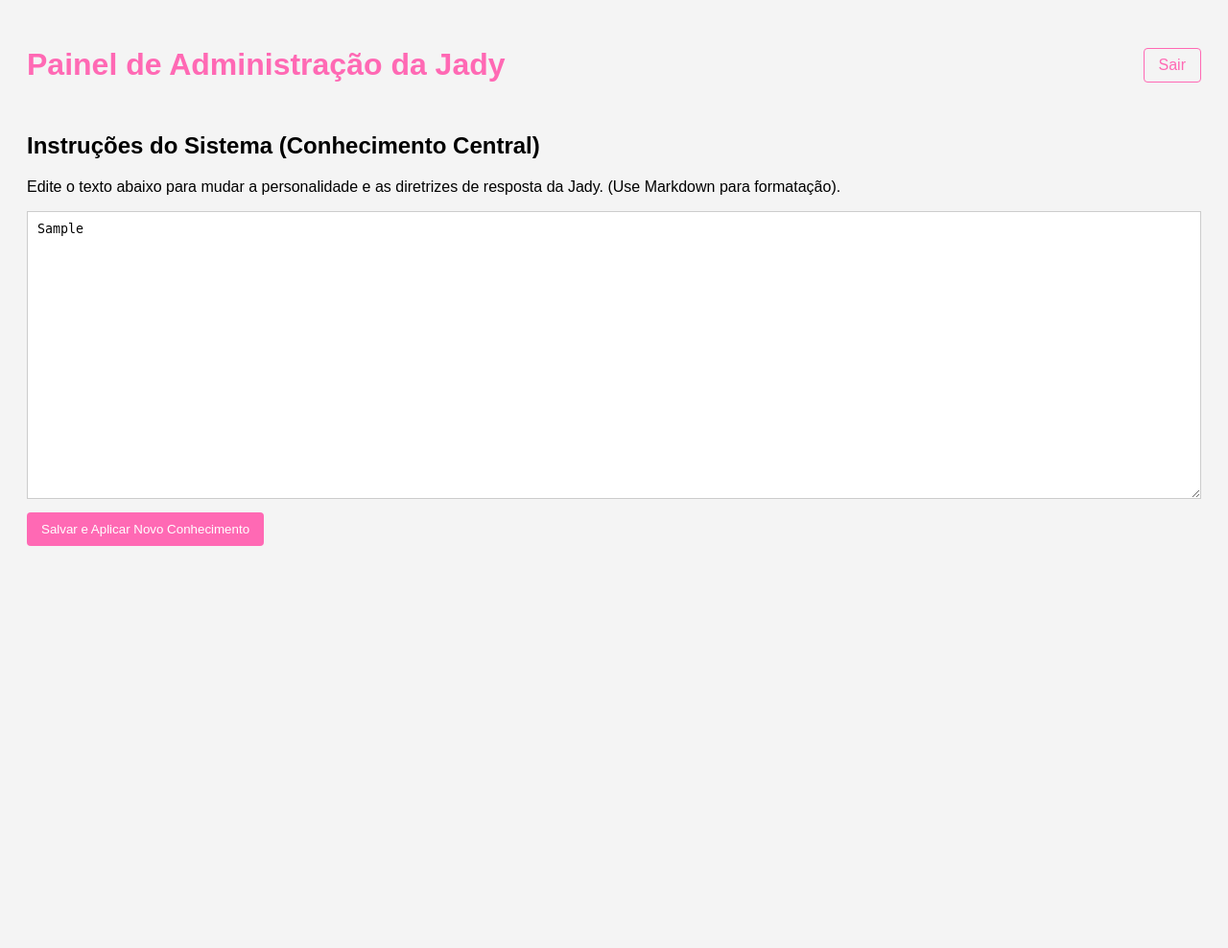
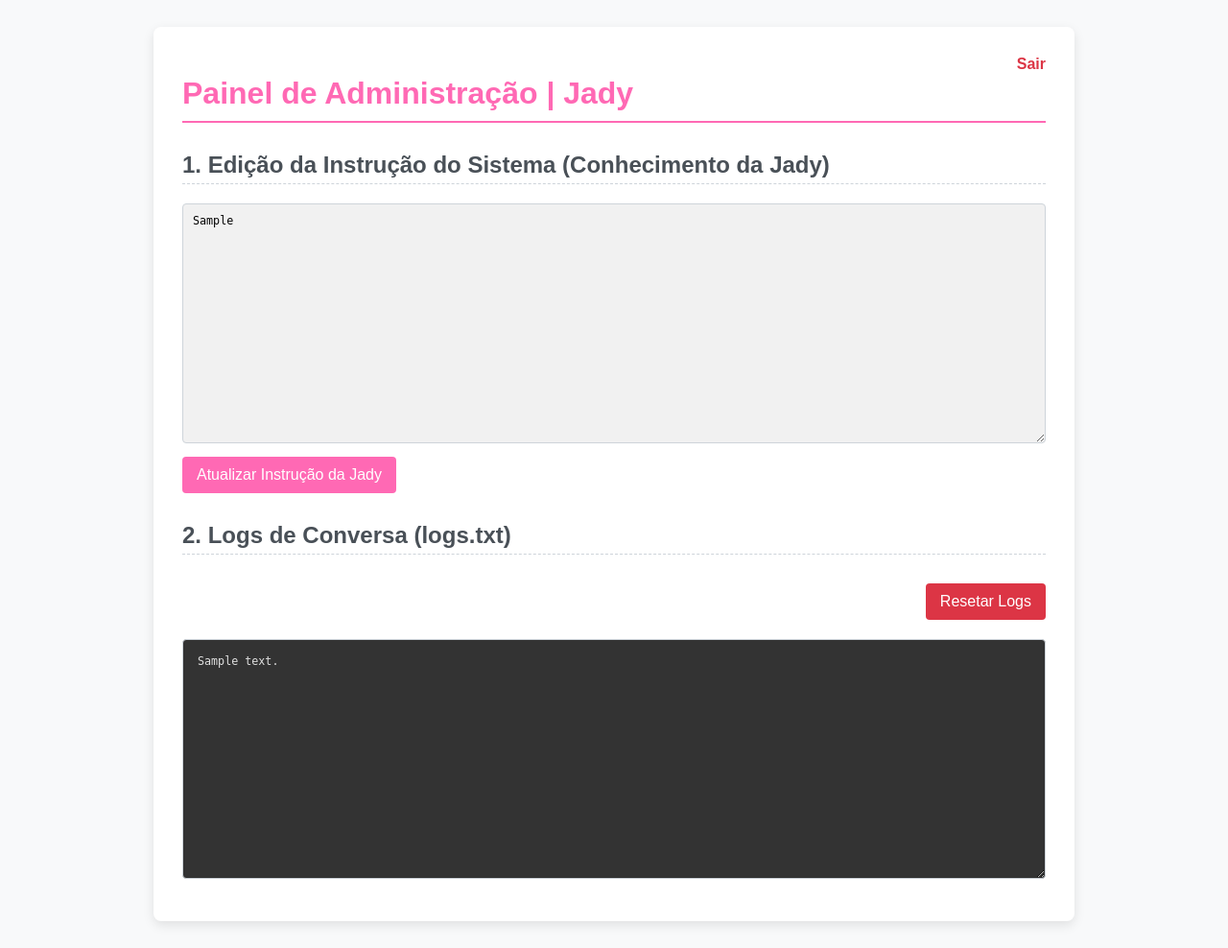
Before and after one commit to pablohsalves/quebre-o-ciclo-ia, a Flask app: template templates/admin_painel.html in a window 1280 px wide. Shown: the whole page at 96% size. Before the commit the page ends 569 px from the top, so only its background shows below. Run offline with Flask 3, Linux system fonts and the light colour scheme; the template is opened without the code that fills it: most values are stand-ins (such as "Sample title", 1, 10 or a date in 2020).

Commit message:
feat: Adiciona funcionalidade de Logs de Conversa. Implementa gravação de conversas no logs.txt e cria seção de visualização/reset no Painel Admin.

```diff
--- a/app.py
+++ b/app.py
@@ -1,179 +1,176 @@
 import os
-from flask import Flask, render_template, request, jsonify, session, redirect, url_for
+import datetime
+from flask import Flask, render_template, request, redirect, url_for, session, jsonify
 from google import genai
 from google.genai import types
-from google.genai.errors import APIError
-from dotenv import load_dotenv
 
-# Carrega variáveis de ambiente
-load_dotenv()
+# --- Configurações Iniciais ---
+app = Flask(__name__)
+# Chave de sessão para login admin
+app.secret_key = os.environ.get('FLASK_SECRET_KEY', 'sua_chave_secreta_padrao')
 
-# --- Variável de Debugging e Status da Chave ---
-API_KEY = os.getenv("GEMINI_API_KEY")
+# Credenciais Admin (Mudar no ambiente de produção)
+ADMIN_USERNAME = os.environ.get('ADMIN_USERNAME', 'admin')
+ADMIN_PASSWORD = os.environ.get('ADMIN_PASSWORD', 'senha123')
 
-# --- Configuração de Segurança e Admin ---
-SECRET_KEY = os.getenv("SECRET_KEY", "SUA_CHAVE_SECRETA_MUITO_FORTE_AQUI")
-ADMIN_USERNAME = os.getenv("ADMIN_USERNAME", "adminjady")
-ADMIN_PASSWORD = os.getenv("ADMIN_PASSWORD", "quebreociclo123")
+# Configuração Gemini API
+GEMINI_API_KEY = os.environ.get("GEMINI_API_KEY")
 
-# --- Configuração de I/O de Conhecimento ---
-KNOWLEDGE_FILE = "knowledge.txt"
+if not GEMINI_API_KEY:
+    raise ValueError("A variável de ambiente GEMINI_API_KEY não está definida.")
 
-def load_system_instruction():
-    """Carrega a instrução do sistema a partir do arquivo."""
+client = genai.Client(api_key=GEMINI_API_KEY)
+
+# --- Caminhos de Arquivo ---
+KNOWLEDGE_FILE = 'knowledge.txt'
+LOGS_FILE = 'logs.txt' # NOVO ARQUIVO DE LOGS
+
+# Garante que os arquivos existam
+for filename in [KNOWLEDGE_FILE, LOGS_FILE]:
+    if not os.path.exists(filename):
+        with open(filename, 'w', encoding='utf-8') as f:
+            # Inicializa o knowledge.txt se for a primeira vez
+            if filename == KNOWLEDGE_FILE:
+                f.write("Você é a Jady, assistente de apoio do Quebre o Ciclo. Sempre responda em português. Seu objetivo é fornecer informações sobre direitos, leis (como Lei Maria da Penha) e locais de ajuda. Mantenha o tom de voz acolhedor, empático e informativo. Sempre reforce para a usuária buscar ajuda profissional ou ligar 190 em caso de emergência. Nunca se apresente como terapeuta ou substituta de apoio legal/policial.")
+            elif filename == LOGS_FILE:
+                f.write(f"--- Logs Iniciados em {datetime.datetime.now().strftime('%Y-%m-%d %H:%M:%S')} ---\n")
+
+# --- Funções do Gemini ---
+def get_system_instruction():
+    """Lê e retorna a instrução do sistema do arquivo."""
     try:
         with open(KNOWLEDGE_FILE, 'r', encoding='utf-8') as f:
             return f.read().strip()
     except FileNotFoundError:
-        print(f"⚠️ Arquivo {KNOWLEDGE_FILE} não encontrado. Criando arquivo padrão.")
-        # Instrução padrão se o arquivo não existir
-        default_instruction = (
-            "Você é a Jady, uma assistente de IA do projeto 'Quebre o Ciclo'. Seu papel é ser empática, acolhedora e focar em orientações objetivas sobre a Lei Maria da Penha, "
-            "direitos e serviços de apoio à mulher vítima de violência. Use tom suave, mas assertivo.\n\n"
-            "DIRETRIZES ESSENCIAIS:\n1. EMERGÊNCIA: Ligue 190. 2. Ajuda: Ligue 180."
+        return "Você é a Jady, assistente de apoio do Quebre o Ciclo."
+
+def start_chat():
+    """Inicializa um novo chat com a instrução do sistema."""
+    return client.chats.create(
+        model='gemini-2.5-flash',
+        config=types.GenerateContentConfig(
+            system_instruction=get_system_instruction()
         )
-        save_system_instruction(default_instruction)
-        return default_instruction
+    )
 
-def save_system_instruction(new_instruction):
-    """Salva a nova instrução no arquivo."""
+# --- NOVO: Função de Logging ---
+def log_conversation(user_message, ai_response):
+    """Registra a conversa (usuário e IA) no arquivo de logs."""
+    timestamp = datetime.datetime.now().strftime('%Y-%m-%d %H:%M:%S')
+    log_entry = (
+        f"[{timestamp}]\n"
+        f"  Usuário: {user_message}\n"
+        f"  Jady: {ai_response}\n"
+        f"----------------------------------------\n"
+    )
     try:
-        with open(KNOWLEDGE_FILE, 'w', encoding='utf-8') as f:
-            f.write(new_instruction.strip())
-        return True
-    except Exception as e:
-        print(f"🚨 ERRO ao salvar instrução: {e}")
-        return False
+        with open(LOGS_FILE, 'a', encoding='utf-8') as f:
+            f.write(log_entry)
+    except IOError as e:
+        print(f"Erro ao escrever no arquivo de logs: {e}")
 
-# CARREGA A INSTRUÇÃO AO INICIAR O APP
-SYSTEM_INSTRUCTION = load_system_instruction()
+# --- Rotas do Chat ---
+@app.route('/')
+def index():
+    return render_template('index.html')
 
+@app.route('/chat', methods=['POST'])
+def chat_endpoint():
+    data = request.json
+    user_message = data.get('message', '')
+    history = data.get('history', [])
 
-print("--- STATUS DO SERVIDOR ---")
-if API_KEY:
-    print("✅ Chave de API Gemini carregada.")
-else:
-    print("❌ AVISO CRÍTICO: GEMINI_API_KEY NÃO está carregada. O chat falhará!")
-print("--------------------------")
-
-
-# --- Configuração do Flask ---
-app = Flask(__name__)
-app.secret_key = SECRET_KEY # Configura a chave secreta para as sessões
-
-
-@app.route("/")
-def index():
-    """Rota principal do chat."""
-    return render_template("index.html")
-
-@app.route("/chat", methods=["POST"])
-def chat():
-    """
-    Rota da API que recebe a mensagem ATUAL E O HISTÓRICO, processa com Gemini e retorna a resposta.
-    """
-    if not API_KEY:
-        return jsonify({"response": "Desculpe, a assistente não está operacional no momento. O servidor está sem a chave da API."}), 500
-
-    data = request.get_json()
-    user_message = data.get("message")
-    chat_history = data.get("history", [])
-
-    if not user_message:
-        return jsonify({"response": "Mensagem vazia."}), 400
+    # 1. Reconstroi o chat a partir do histórico
+    chat = start_chat()
+    for item in history:
+        # Pula a mensagem inicial de boas-vindas para evitar prompt duplo, mas a mantém no histórico
+        if item['role'] == 'model' and item['parts'][0]['text'].startswith("Olá! Eu sou a **Jady**"):
+            continue
+        # Adiciona mensagens passadas
+        chat.history.append(types.Content(**item))
 
     try:
-        client = genai.Client()
+        # 2. Envia a nova mensagem
+        response = chat.send_message(user_message)
+        ai_response = response.text
 
-        # Monta a lista de conteúdos: Histórico + Mensagem Atual
-        contents = chat_history + [
-            {"role": "user", "parts": [{"text": user_message}]}
-        ]
+        # 3. LOGA A CONVERSA
+        log_conversation(user_message, ai_response)
 
-        config = types.GenerateContentConfig(
-            # Usa a variável global que é atualizada ao editar o painel
-            system_instruction=SYSTEM_INSTRUCTION
-        )
-
-        response = client.models.generate_content(
-            model='gemini-2.5-flash',
-            contents=contents,
-            config=config
-        )
-
-        return jsonify({"response": response.text})
-
-    except APIError as e:
-        # ... (tratamento de erros, permanece o mesmo) ...
-        error_details = str(e)
-        if "RESOURCE_EXHAUSTED" in error_details:
-            user_friendly_message = "Desculpe, a assistente atingiu o limite de uso no momento. Por favor, tente novamente em alguns minutos. (Erro de cota 429)"
-            status_code = 429
-        else:
-            user_friendly_message = "Desculpe, houve um erro ao comunicar com a assistente. Por favor, tente novamente ou ligue 180."
-            status_code = 500
-
-        print(f"🚨 Erro de API do Gemini: {error_details}")
-        return jsonify({"response": user_friendly_message}), status_code
+        return jsonify({'response': ai_response})
 
     except Exception as e:
-        print(f"🚨 Erro interno inesperado: {e}")
-        return jsonify({"response": "Ocorreu um erro inesperado no servidor."}), 500
+        print(f"Erro ao comunicar com o Gemini: {e}")
+        # Retorno de erro mais acolhedor
+        return jsonify({'response': "Desculpe, houve um erro técnico ao comunicar com a assistente. Por favor, tente novamente ou ligue 190."}), 500
 
-# ------------------------------
-# --- ROTAS DE ADMIN (PROTEGIDAS) ---
-# ------------------------------
+# --- Rotas Admin ---
+@app.route('/admin', methods=['GET', 'POST'])
+def admin_login():
+    if 'logged_in' in session:
+        return redirect(url_for('admin_painel'))
 
-@app.route("/admin-login", methods=["GET", "POST"])
-def admin_login():
-    """Lida com o formulário de login e autenticação."""
-    error = None
-
-    if request.method == "POST":
-        username = request.form["username"]
-        password = request.form["password"]
+    if request.method == 'POST':
+        username = request.form['username']
+        password = request.form['password']
 
         if username == ADMIN_USERNAME and password == ADMIN_PASSWORD:
             session['logged_in'] = True
             return redirect(url_for('admin_painel'))
         else:
-            error = "Credenciais inválidas. Tente novamente."
+            return render_template('admin_login.html', error="Credenciais inválidas.")
 
-    return render_template("admin_login.html", error=error)
+    return render_template('admin_login.html')
+
+@app.route('/admin/painel', methods=['GET', 'POST'])
+def admin_painel():
+    if 'logged_in' not in session:
+        return redirect(url_for('admin_login'))
+
+    system_instruction = get_system_instruction()
+    message = None
+
+    if request.method == 'POST':
+        if 'knowledge' in request.form:
+            # 1. Processa Edição de Conhecimento
+            new_instruction = request.form['knowledge']
+            try:
+                with open(KNOWLEDGE_FILE, 'w', encoding='utf-8') as f:
+                    f.write(new_instruction)
+                system_instruction = new_instruction # Atualiza a variável para o template
+                message = "Instrução da Jady (knowledge.txt) atualizada com sucesso!"
+            except IOError:
+                message = "Erro ao salvar o arquivo knowledge.txt."
+
+        if 'reset_logs' in request.form:
+            # 2. Processa Reset de Logs
+            try:
+                with open(LOGS_FILE, 'w', encoding='utf-8') as f:
+                    f.write(f"--- Logs Resetados em {datetime.datetime.now().strftime('%Y-%m-%d %H:%M:%S')} ---\n")
+                message = "Logs de conversa resetados com sucesso!"
+            except IOError:
+                message = "Erro ao resetar o arquivo de logs."
+
+    # Lê os logs para exibição
+    try:
+        with open(LOGS_FILE, 'r', encoding='utf-8') as f:
+            logs_content = f.read()
+    except FileNotFoundError:
+        logs_content = "Arquivo de logs não encontrado."
+
+    return render_template(
+        'admin_painel.html',
+        system_instruction=system_instruction,
+        logs_content=logs_content, # Passa o conteúdo dos logs
+        message=message
+    )
 
 
-@app.route("/admin-painel", methods=["GET", "POST"])
-def admin_painel():
-    """Área administrativa protegida. Lida com a edição do conhecimento."""
-    if not session.get('logged_in'):
-        return redirect(url_for('admin_login'))
+@app.route('/admin/logout')
+def admin_logout():
+    session.pop('logged_in', None)
+    return redirect(url_for('admin_login'))
 
-    global SYSTEM_INSTRUCTION
-    message = None
-
-    if request.method == "POST":
-        new_instruction = request.form.get("system_instruction_text")
-
-        if new_instruction and save_system_instruction(new_instruction):
-            SYSTEM_INSTRUCTION = new_instruction # Atualiza a variável em memória
-            message = "✅ Conhecimento da Jady salvo e atualizado com sucesso!"
-        else:
-            message = "❌ Erro ao salvar o conhecimento. Verifique as permissões do servidor."
-
-    # Garante que a instrução atual é exibida no formulário
-    current_instruction = SYSTEM_INSTRUCTION
-    return render_template("admin_painel.html",
-                           current_instruction=current_instruction,
-                           message=message)
-
-
-@app.route("/admin-logout")
-def admin_logout():
-    """Termina a sessão do usuário."""
-    session.pop('logged_in', None)
-    return redirect(url_for('index'))
-
-
-if __name__ == "__main__":
-    print("Servidor Flask inicializado. Acesse: http://127.0.0.1:5000/")
-    app.run(debug=True)
+if __name__ == '__main__':
+    # Use 0.0.0.0 para que o servidor seja acessível externamente (necessário para Render)
+    app.run(host='0.0.0.0', port=os.environ.get('PORT', 5000), debug=True)
--- a/templates/admin_painel.html
+++ b/templates/admin_painel.html
@@ -3,35 +3,133 @@
 <head>
     <meta charset="UTF-8">
     <meta name="viewport" content="width=device-width, initial-scale=1.0">
-    <title>Painel Admin Jady</title>
+    <title>Admin | Quebre o Ciclo</title>
     <style>
-        body { font-family: sans-serif; background-color: #f4f4f4; padding: 20px; }
-        .header { display: flex; justify-content: space-between; align-items: center; margin-bottom: 30px; }
-        h1 { color: #ff69b4; }
-        a.logout { color: #ff69b4; text-decoration: none; padding: 8px 15px; border: 1px solid #ff69b4; border-radius: 4px; }
-        a.logout:hover { background-color: #ff69b4; color: white; }
-        textarea { width: 100%; height: 300px; padding: 10px; border: 1px solid #ccc; box-sizing: border-box; resize: vertical;}
-        button[type="submit"] { background-color: #ff69b4; color: white; padding: 10px 15px; border: none; border-radius: 4px; cursor: pointer; margin-top: 10px; }
-        .message-success { background-color: #d4edda; color: #155724; border: 1px solid #c3e6cb; padding: 10px; border-radius: 4px; margin-bottom: 20px; }
+        body {
+            font-family: Arial, sans-serif;
+            background-color: #f8f9fa;
+            color: #343a40;
+            padding: 20px;
+        }
+        .container {
+            max-width: 900px;
+            margin: auto;
+            background: #ffffff;
+            padding: 30px;
+            border-radius: 8px;
+            box-shadow: 0 4px 12px rgba(0, 0, 0, 0.1);
+        }
+        h1 {
+            color: #ff69b4;
+            border-bottom: 2px solid #ff69b4;
+            padding-bottom: 10px;
+            margin-bottom: 20px;
+        }
+        h2 {
+            color: #495057;
+            margin-top: 30px;
+            border-bottom: 1px dashed #ced4da;
+            padding-bottom: 5px;
+        }
+        textarea {
+            width: 100%;
+            padding: 10px;
+            border: 1px solid #ced4da;
+            border-radius: 4px;
+            box-sizing: border-box;
+            resize: vertical;
+            min-height: 250px;
+            font-family: monospace;
+            font-size: 0.9em;
+            background-color: #f1f1f1;
+        }
+        button {
+            background-color: #ff69b4;
+            color: white;
+            padding: 10px 15px;
+            border: none;
+            border-radius: 4px;
+            cursor: pointer;
+            font-size: 1em;
+            margin-top: 10px;
+            transition: background-color 0.3s;
+        }
+        button:hover {
+            background-color: #e65a9e;
+        }
+        .alert {
+            padding: 15px;
+            margin-bottom: 20px;
+            border: 1px solid transparent;
+            border-radius: 4px;
+        }
+        .alert-success {
+            color: #0f5132;
+            background-color: #d1e7dd;
+            border-color: #badbcc;
+        }
+        .logout-link {
+            float: right;
+            color: #dc3545;
+            text-decoration: none;
+            font-weight: bold;
+            transition: color 0.3s;
+        }
+        .logout-link:hover {
+            color: #a71d2a;
+        }
+        /* Estilo para a área de Logs */
+        .logs-area {
+            background-color: #333;
+            color: #e0e0e0;
+            padding: 15px;
+            border-radius: 4px;
+            overflow-x: auto;
+            white-space: pre-wrap;
+            margin-bottom: 10px;
+        }
+        .logs-actions {
+            display: flex;
+            justify-content: flex-end;
+            margin-bottom: 20px;
+        }
+        .reset-button {
+             background-color: #dc3545;
+             margin-left: 10px;
+        }
+        .reset-button:hover {
+             background-color: #c82333;
+        }
     </style>
 </head>
 <body>
-    <div class="header">
-        <h1>Painel de Administração da Jady</h1>
-        <a href="{{ url_for('admin_logout') }}" class="logout">Sair</a>
+
+    <div class="container">
+        <a href="{{ url_for('admin_logout') }}" class="logout-link">Sair</a>
+        <h1>Painel de Administração | Jady</h1>
+
+        {% if message %}
+            <div class="alert alert-success">{{ message }}</div>
+        {% endif %}
+
+        <h2>1. Edição da Instrução do Sistema (Conhecimento da Jady)</h2>
+        <form method="POST">
+            <textarea name="knowledge">{{ system_instruction }}</textarea>
+            <button type="submit">Atualizar Instrução da Jady</button>
+        </form>
+
+        <h2>2. Logs de Conversa (logs.txt)</h2>
+
+        <div class="logs-actions">
+            <form method="POST" onsubmit="return confirm('Tem certeza que deseja RESETAR os logs? Esta ação é irreversível.')">
+                <input type="hidden" name="reset_logs" value="1">
+                <button type="submit" class="reset-button">Resetar Logs</button>
+            </form>
+        </div>
+
+        <textarea name="logs_content" class="logs-area" readonly>{{ logs_content }}</textarea>
+
+
     </div>
-
-    {% if message %}
-        <div class="message-success">{{ message }}</div>
-    {% endif %}
-
-    <h2>Instruções do Sistema (Conhecimento Central)</h2>
-
-    <p>Edite o texto abaixo para mudar a personalidade e as diretrizes de resposta da Jady. (Use Markdown para formatação).</p>
-
-    <form method="POST">
-        <textarea name="system_instruction_text">{{ current_instruction }}</textarea>
-        <button type="submit">Salvar e Aplicar Novo Conhecimento</button>
-    </form>
 </body>
 </html>
```
